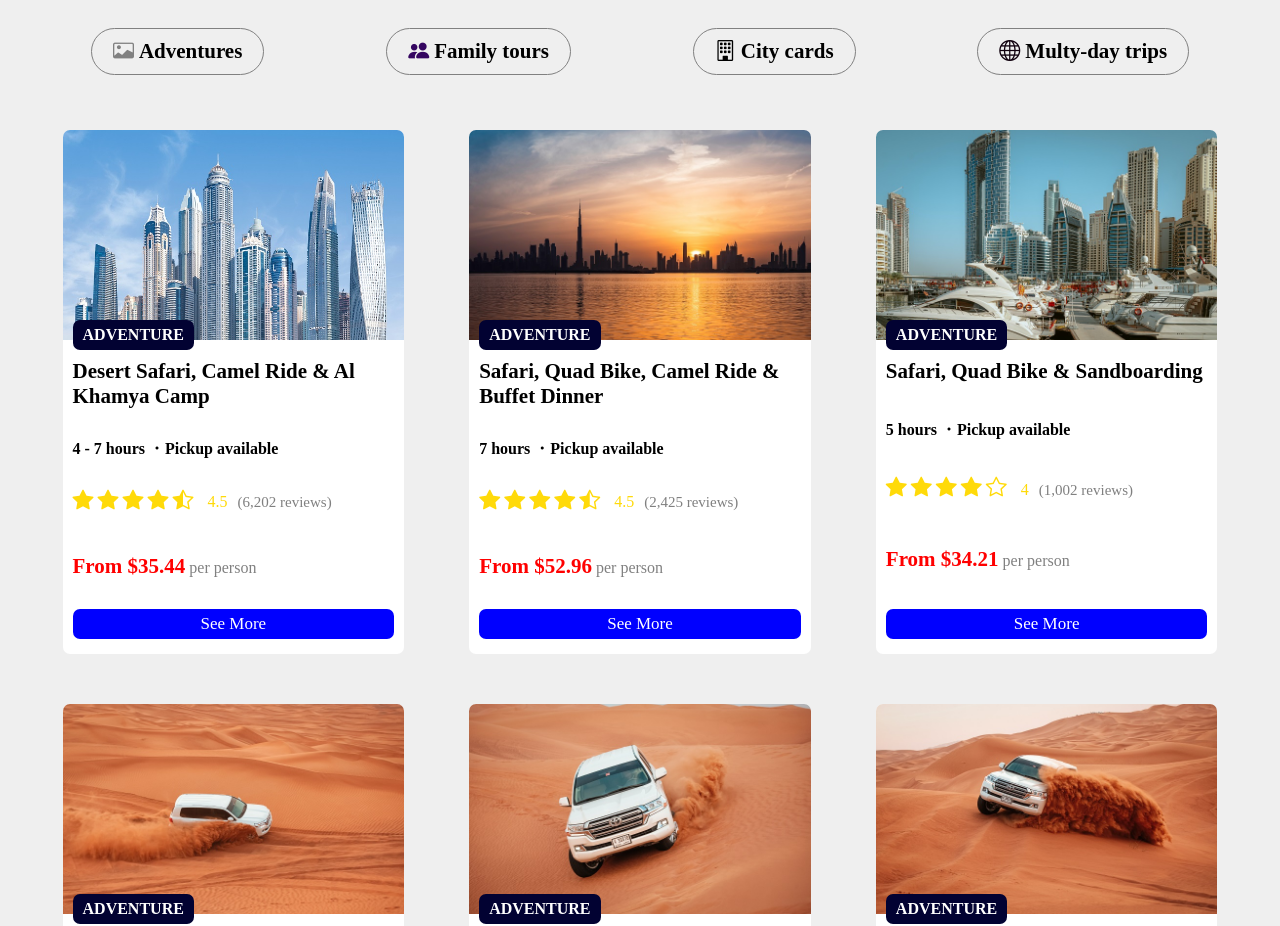
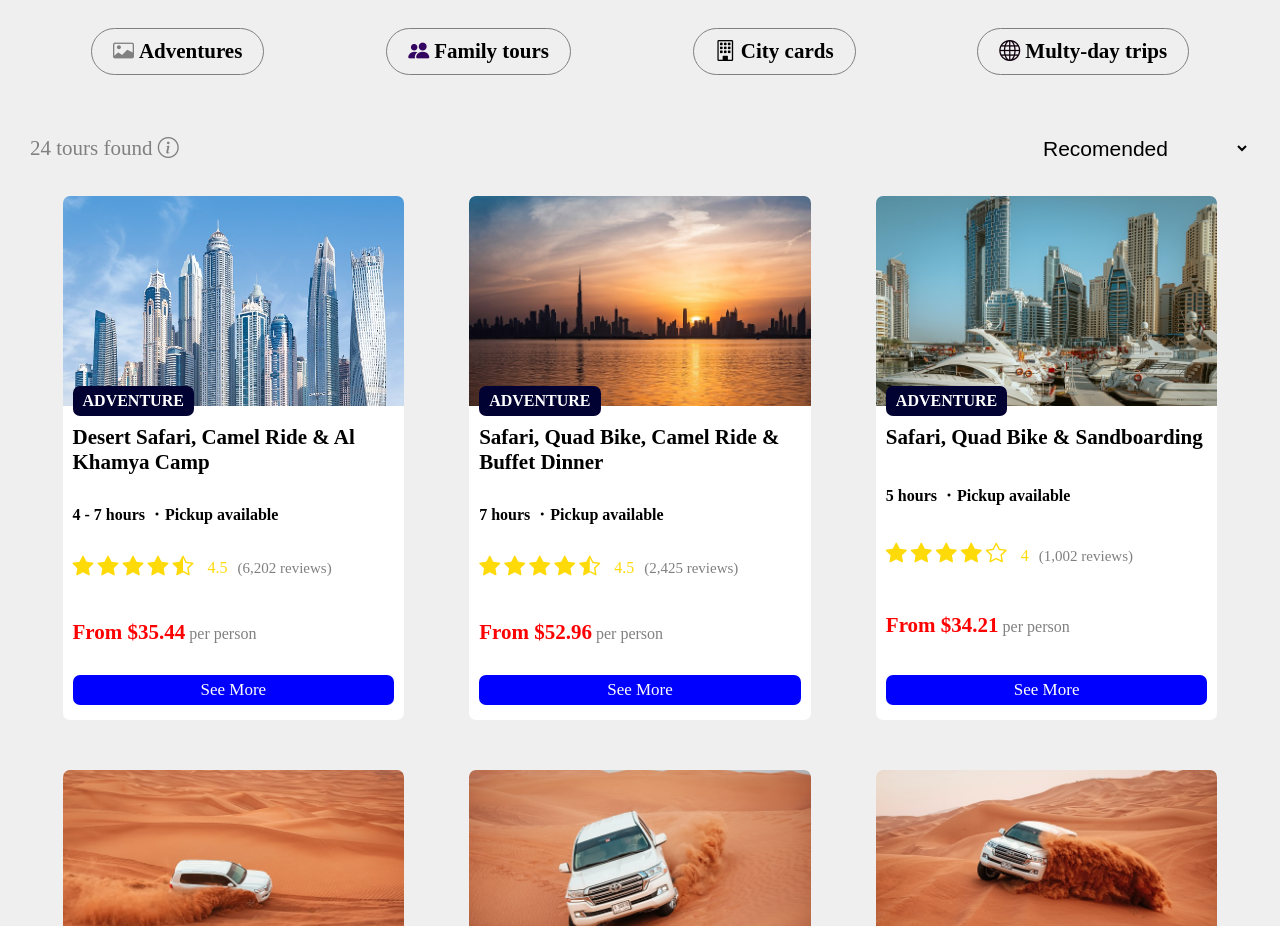
Before and after one commit to Leen-odeh3/Dubai-Desert-Safari, a React (Vite) app: page / in a window 1280 px wide. Shown: the part 802-1728 px from the top of the page. Built offline with nearby package versions, Linux system fonts and the light colour scheme.

Commit message:
add sort-input-component

```diff
--- a/src/Pages/Home.tsx
+++ b/src/Pages/Home.tsx
@@ -1,12 +1,24 @@
 
 import HeroSection from '../component/HeroSection/HeroSection'
 import Services from '../component/Services/Services'
-import Tours from '../component/Tours/tours'
+import Tours from '../component/Tours/Tours'
+import { useState } from "react";
+import { toursList } from "../data/toursList";
+import SortInput from "../component/SortInput/SortInput";
+
+
 const Home = () => {
+  const [sortItem, setSortItem] = useState("recomended");
+
   return (
     <div>
     <HeroSection/>
     <Services/>
+    <SortInput
+        setSortItem={setSortItem}
+        sortItem={sortItem}
+        toursLength={toursList.length}
+      />
      <Tours/>
     </div>
   )
--- /dev/null
+++ b/src/component/SortInput/SortInput.tsx
@@ -0,0 +1,18 @@
+import "./sort.css";
+
+const SortInput = ({ toursLength,setSortItem, sortItem }) => {
+  return (
+    <div className="sort-input-container">
+      <div className="available-tours">
+        {toursLength} tours found <i className="bi bi-info-circle"></i>
+      </div>
+      <select onChange={(e) => setSortItem(e.target.value)} value={sortItem}>
+        <option value="recomended">Recomended</option>
+        <option value="low">Price - Low to high</option>
+        <option value="high">Price - High to low</option>
+      </select>
+    </div>
+  );
+};
+
+export default SortInput;
--- /dev/null
+++ b/src/component/SortInput/sort.css
@@ -0,0 +1,40 @@
+.sort-input-container {
+  display: flex;
+  align-items: center;
+  justify-content: space-between;
+  padding: 0 30px;
+  margin-top: 21px;
+ }
+
+ .available-tours {
+     font-size: 21px;
+     color: gray;
+ }
+
+ .sort-input-container select {
+    border: none;
+    padding: 10px 17px;
+    border-radius: 7px;
+    font-size: 21px;
+    font-weight: 500;
+ }
+
+ .sort-input-container select:focus{
+     outline: none;
+ }
+
+ .sort-input-container select option{
+     padding: 10px;
+ }
+
+ @media (max-width: 520px){
+     .sort-input-container {
+         align-items: flex-start;
+         flex-direction: column-reverse;
+     }
+
+     .available-tours {
+         margin-top: 15px;
+         padding-left: 5px;
+     }
+ }
```
